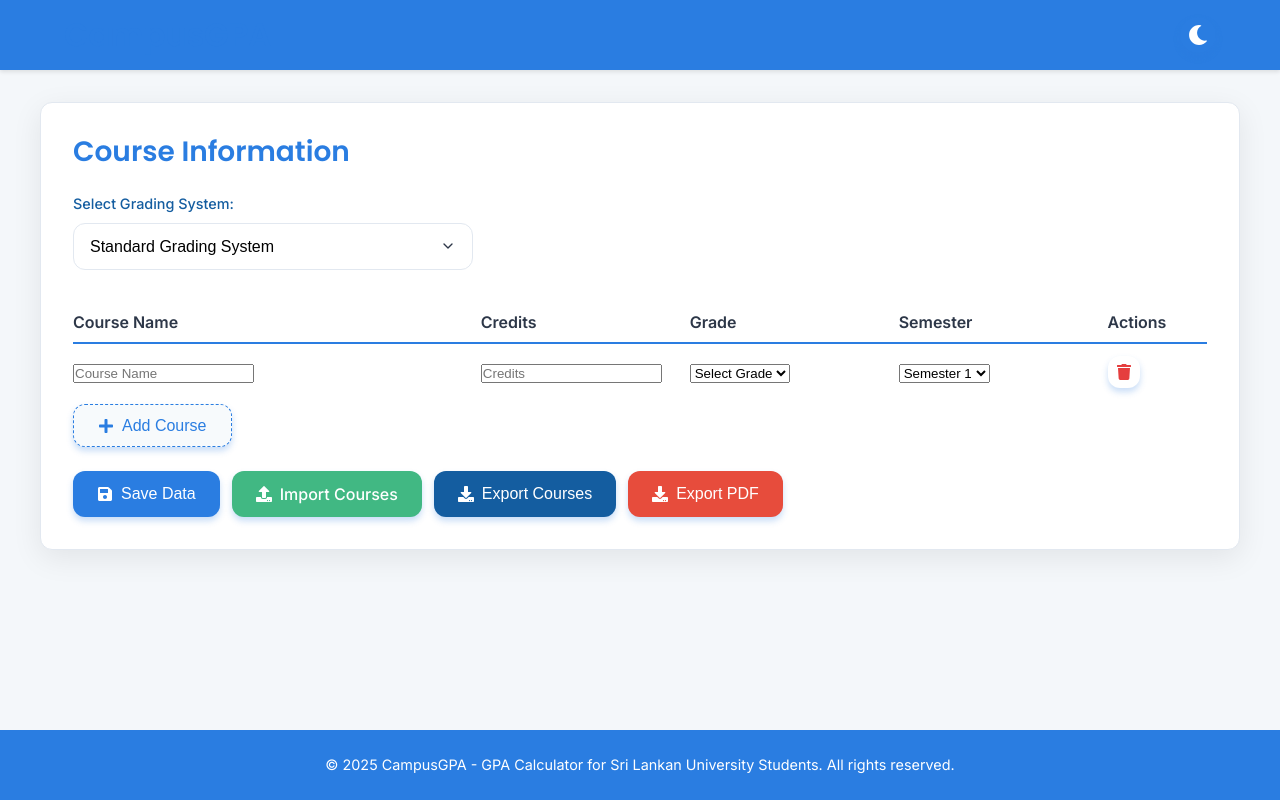
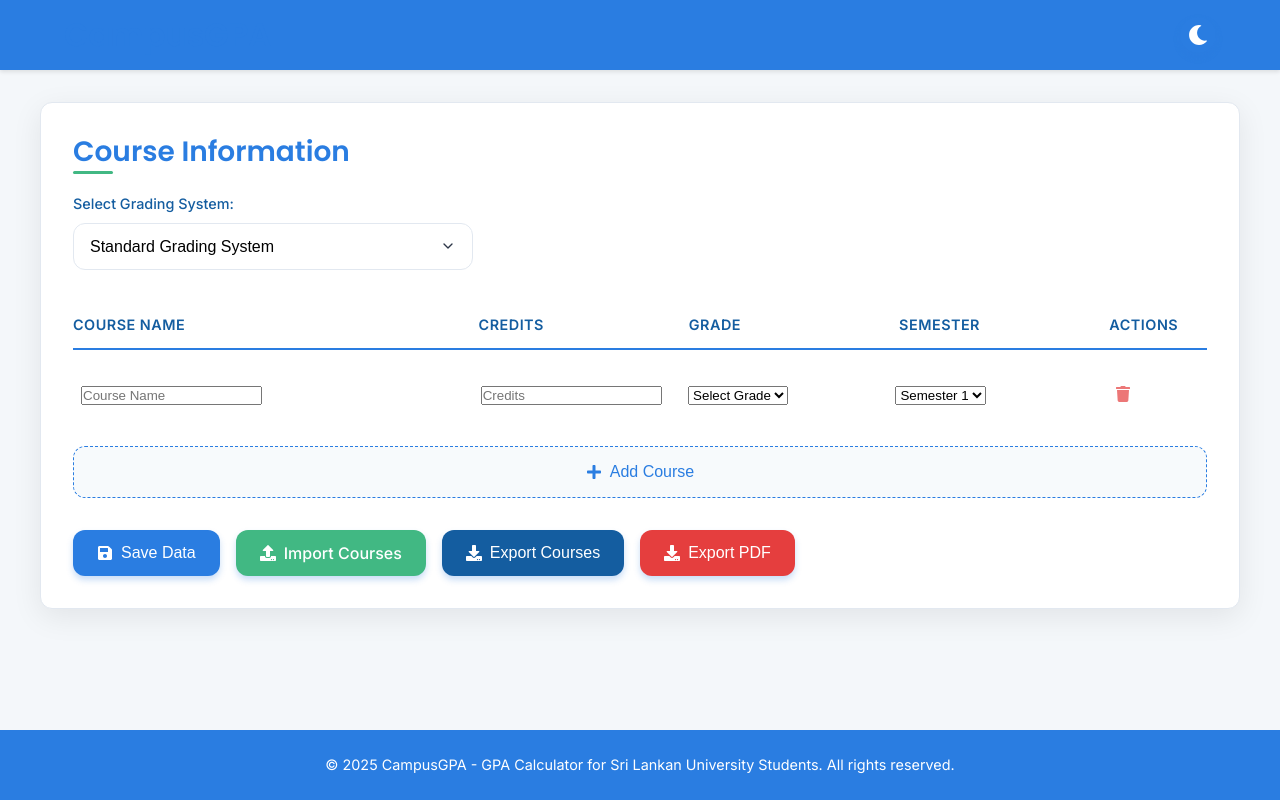
Before and after one commit to Afraar99/campus-gpa, a React (Create React App) app: page / in a window 1280 px wide. Built offline with nearby package versions, Linux system fonts and the light colour scheme.

Commit message:
Enhance GPA Calculator and Result components with improved styling, transitions, and hover effects. Added decorative elements, adjusted spacing, and refined typography for better visual appeal and user interaction.

```diff
--- a/src/components/GPACalculator.scss
+++ b/src/components/GPACalculator.scss
@@ -1,16 +1,40 @@
 .gpa-calculator {
   .card {
     margin-bottom: 2rem;
+    transition: all 0.3s ease;
+    overflow: hidden;
   }
 
   h2 {
     margin-bottom: 1.5rem;
     color: var(--primary-color);
+    position: relative;
+    display: inline-block;
+
+    &:after {
+      content: "";
+      position: absolute;
+      bottom: -5px;
+      left: 0;
+      width: 40px;
+      height: 3px;
+      background-color: var(--secondary-color);
+      border-radius: 3px;
+    }
   }
 
   .grading-system {
     margin-bottom: 2rem;
     max-width: 400px;
+    position: relative;
+
+    select {
+      transition: all 0.3s ease;
+
+      &:focus {
+        box-shadow: 0 0 0 3px rgba(65, 184, 131, 0.2);
+      }
+    }
   }
 
   .courses-container {
@@ -19,11 +43,15 @@
     .courses-header {
       display: grid;
       grid-template-columns: 2fr 1fr 1fr 1fr 0.5fr;
-      gap: 10px;
+      gap: 15px;
       font-weight: 600;
-      padding: 0.5rem 0;
+      padding: 0.75rem 0;
       border-bottom: 2px solid var(--primary-color);
-      margin-bottom: 0.75rem;
+      margin-bottom: 1rem;
+      color: var(--accent-color);
+      font-size: 0.9rem;
+      letter-spacing: 0.5px;
+      text-transform: uppercase;
 
       @media (max-width: 768px) {
         display: none;
@@ -33,35 +61,55 @@
     .course-row {
       display: grid;
       grid-template-columns: 2fr 1fr 1fr 1fr 0.5fr;
-      gap: 10px;
-      margin-bottom: 1rem;
+      gap: 15px;
+      margin-bottom: 1.25rem;
       align-items: center;
+      padding: 0.5rem;
+      border-radius: var(--border-radius);
+      transition: all 0.3s ease;
+
+      &:hover {
+        background-color: rgba(42, 125, 225, 0.05);
+        transform: translateX(5px);
+      }
 
       @media (max-width: 768px) {
         grid-template-columns: 1fr;
-        background-color: #f9f9f9;
-        padding: 1rem;
+        background-color: rgba(255, 255, 255, 0.5);
+        padding: 1.25rem;
         border-radius: var(--border-radius);
         margin-bottom: 1.5rem;
-        box-shadow: 0 2px 4px rgba(0, 0, 0, 0.05);
+        box-shadow: 0 4px 20px rgba(0, 0, 0, 0.05);
+        transform: none;
+
+        &:hover {
+          box-shadow: 0 8px 30px rgba(0, 0, 0, 0.08);
+          transform: translateY(-5px);
+          background-color: white;
+        }
 
         .course-name,
         .credits,
         .grade,
         .semester {
-          margin-bottom: 0.75rem;
+          margin-bottom: 1rem;
 
           &::before {
             content: attr(data-label);
-            font-weight: bold;
+            font-weight: 600;
             display: block;
-            margin-bottom: 0.25rem;
+            margin-bottom: 0.5rem;
+            color: var(--accent-color);
+            font-size: 0.8rem;
+            text-transform: uppercase;
+            letter-spacing: 0.5px;
           }
         }
+      }
 
-        .dark-mode & {
-          background-color: #333;
-        }
+      input,
+      select {
+        transition: all 0.3s ease;
       }
     }
 
@@ -72,33 +120,42 @@
       display: flex;
       align-items: center;
       justify-content: center;
+      border-radius: 50%;
+      width: 40px;
+      height: 40px;
+      box-shadow: none;
+      transition: all 0.2s ease;
+      opacity: 0.7;
 
       &:hover {
-        background-color: rgba(232, 65, 24, 0.1);
+        background-color: rgba(229, 62, 62, 0.1);
+        transform: rotate(90deg);
+        opacity: 1;
       }
     }
 
     .add-course-btn {
-      margin-top: 1rem;
+      margin-top: 1.5rem;
       display: flex;
       align-items: center;
       gap: 0.5rem;
       background-color: var(--light-color);
       color: var(--primary-color);
       border: 1px dashed var(--primary-color);
+      transition: all 0.3s ease;
+      width: 100%;
+      justify-content: center;
+      padding: 1rem;
+      box-shadow: none;
 
       &:hover {
-        background-color: rgba(74, 105, 189, 0.1);
+        background-color: rgba(42, 125, 225, 0.1);
+        transform: scale(1.01);
+        border-style: solid;
       }
 
-      .dark-mode & {
-        background-color: #444;
-        color: var(--light-color);
-        border-color: var(--secondary-color);
-
-        &:hover {
-          background-color: #555;
-        }
+      &:active {
+        transform: scale(0.99);
       }
     }
   }
@@ -106,15 +163,27 @@
   .actions-container {
     display: flex;
     flex-wrap: wrap;
-    gap: 0.75rem;
+    gap: 1rem;
+    margin-top: 2rem;
 
     .btn {
       display: flex;
       align-items: center;
       gap: 0.5rem;
+      transition: all 0.3s ease;
+      min-width: 120px;
+      justify-content: center;
 
       @media (max-width: 576px) {
         flex: 1 0 calc(50% - 0.5rem);
+      }
+
+      svg {
+        transition: transform 0.3s ease;
+      }
+
+      &:hover svg {
+        transform: translateY(-2px);
       }
     }
 
@@ -125,6 +194,16 @@
     .import-btn {
       background-color: var(--secondary-color);
       cursor: pointer;
+
+      input {
+        position: absolute;
+        top: 0;
+        left: 0;
+        width: 100%;
+        height: 100%;
+        opacity: 0;
+        cursor: pointer;
+      }
     }
 
     .export-btn {
@@ -132,10 +211,10 @@
     }
 
     .pdf-btn {
-      background-color: #e74c3c;
+      background-color: var(--danger-color);
 
       &:hover {
-        background-color: #c0392b;
+        background-color: #c53030;
       }
     }
   }
--- a/src/components/GPAResult.scss
+++ b/src/components/GPAResult.scss
@@ -1,16 +1,30 @@
 .gpa-result {
   h2 {
     color: var(--primary-color);
+    position: relative;
+    display: inline-block;
+
+    &:after {
+      content: "";
+      position: absolute;
+      bottom: -5px;
+      left: 0;
+      width: 40px;
+      height: 3px;
+      background-color: var(--secondary-color);
+      border-radius: 3px;
+    }
   }
 
   .result-container {
     display: flex;
     flex-wrap: wrap;
-    gap: 2rem;
+    gap: 2.5rem;
+    margin-top: 1.5rem;
 
     @media (max-width: 576px) {
       flex-direction: column;
-      gap: 1.5rem;
+      gap: 2rem;
     }
   }
 
@@ -20,22 +34,61 @@
     flex-direction: column;
     align-items: center;
     justify-content: center;
+    position: relative;
+
+    &:after {
+      content: "";
+      position: absolute;
+      right: -1.25rem;
+      top: 10%;
+      height: 80%;
+      width: 1px;
+      background: linear-gradient(
+        to bottom,
+        transparent,
+        var(--secondary-color),
+        transparent
+      );
+      opacity: 0.4;
+
+      @media (max-width: 576px) {
+        display: none;
+      }
+    }
 
     .gpa-value {
-      font-size: 4rem;
+      font-size: 4.5rem;
       font-weight: 700;
       color: var(--primary-color);
       line-height: 1;
+      transition: all 0.3s ease;
+      position: relative;
+
+      &:after {
+        content: "";
+        position: absolute;
+        width: 100%;
+        height: 3px;
+        background-color: var(--secondary-color);
+        bottom: -10px;
+        left: 0;
+        border-radius: 3px;
+        transform: scaleX(0.7);
+        opacity: 0.7;
+      }
 
       @media (max-width: 576px) {
-        font-size: 3rem;
+        font-size: 3.5rem;
       }
     }
 
     .gpa-label {
       font-size: 1.2rem;
-      color: var(--text-color);
-      margin-top: 0.5rem;
+      color: var(--accent-color);
+      margin-top: 1rem;
+      font-weight: 500;
+      letter-spacing: 1px;
+      text-transform: uppercase;
     }
   }
 
@@ -43,9 +96,17 @@
     flex: 1;
 
     .detail-item {
-      margin-bottom: 1rem;
+      margin-bottom: 1.25rem;
       display: flex;
       align-items: baseline;
+      position: relative;
+      transition: all 0.3s ease;
+      padding: 0.5rem 0.75rem;
+      border-radius: var(--border-radius);
+
+      &:hover {
+        background-color: rgba(42, 125, 225, 0.05);
+      }
 
       @media (max-width: 576px) {
         flex-direction: column;
@@ -53,33 +114,79 @@
 
       .detail-label {
         font-weight: 600;
-        margin-right: 0.5rem;
+        margin-right: 1rem;
         min-width: 180px;
+        color: var(--accent-color);
+        letter-spacing: 0.5px;
       }
 
       .detail-value {
         font-size: 1.1rem;
+        transition: all 0.3s ease;
 
         &.class {
           color: var(--primary-color);
-          font-weight: 500;
+          font-weight: 600;
+          padding: 0.25rem 0.75rem;
+          background-color: rgba(42, 125, 225, 0.1);
+          border-radius: 20px;
+          font-size: 0.95rem;
+          letter-spacing: 0.5px;
+          position: relative;
+          display: inline-block;
+          box-shadow: 0 3px 10px rgba(42, 125, 225, 0.15);
+
+          &:hover {
+            transform: translateY(-2px);
+            box-shadow: 0 5px 15px rgba(42, 125, 225, 0.2);
+          }
         }
       }
     }
 
     .semester-toggle-btn {
-      margin-top: 0.5rem;
+      margin-top: 1rem;
       display: flex;
       align-items: center;
       gap: 0.5rem;
       background-color: transparent;
       color: var(--primary-color);
       font-weight: 500;
-      padding: 0.5rem 0;
+      padding: 0.75rem 1rem;
+      border: 1px solid var(--primary-color);
+      border-radius: var(--border-radius);
+      transition: all 0.3s ease;
+      box-shadow: none;
+      position: relative;
+      overflow: hidden;
+
+      &:before {
+        content: "";
+        position: absolute;
+        top: 0;
+        left: 0;
+        width: 0;
+        height: 100%;
+        background-color: var(--primary-color);
+        opacity: 0.1;
+        transition: width 0.3s ease;
+        z-index: -1;
+      }
 
       &:hover {
-        text-decoration: underline;
-        background-color: transparent;
+        transform: translateY(-2px);
+
+        &:before {
+          width: 100%;
+        }
+      }
+
+      svg {
+        transition: all 0.3s ease;
+      }
+
+      &:hover svg {
+        transform: rotate(180deg);
       }
     }
   }
```
